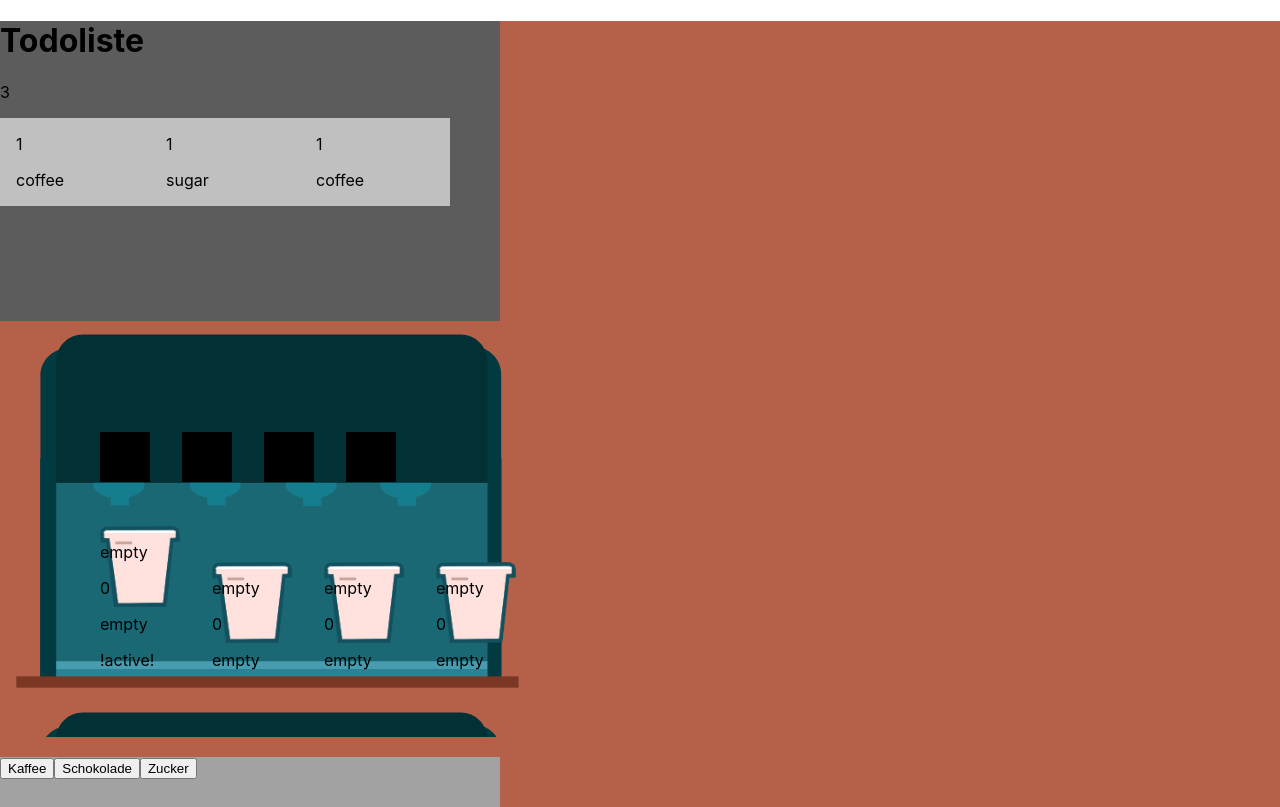
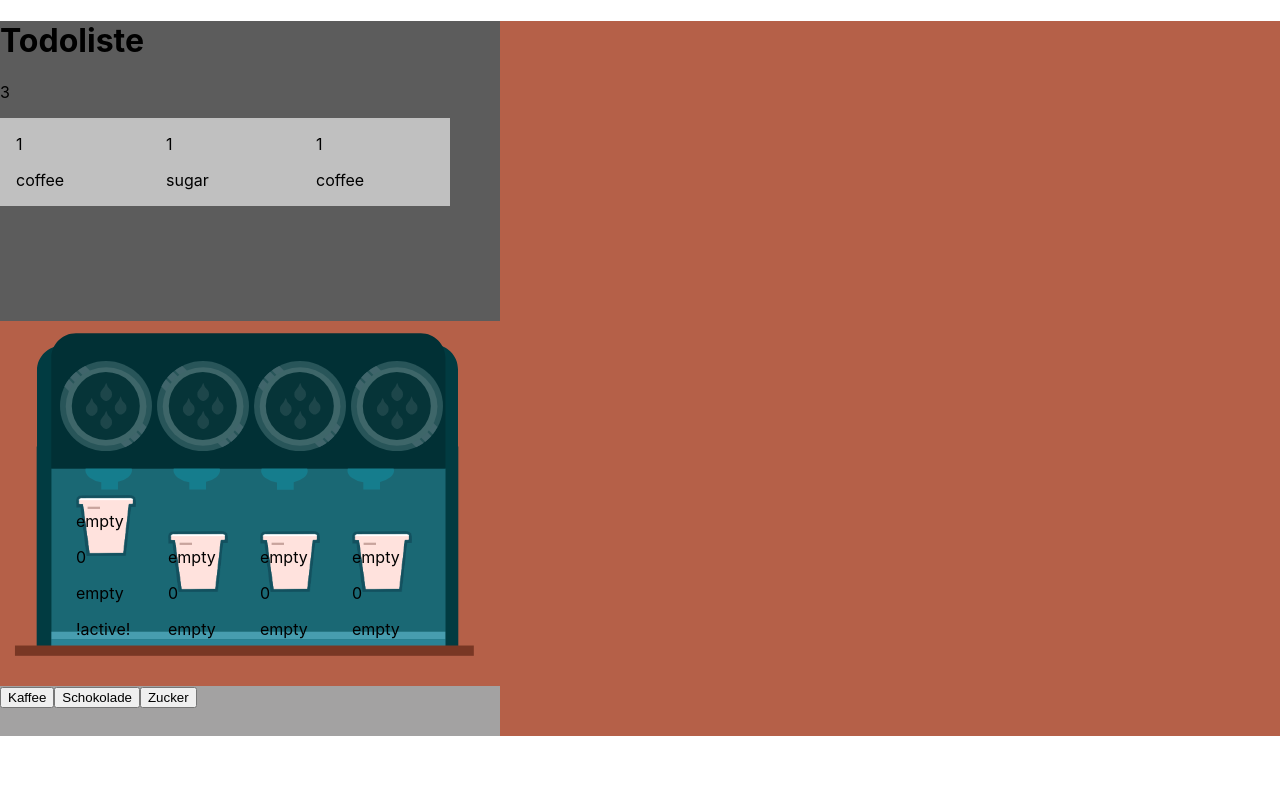
Before and after one commit to devolt5/brewing, a React (Create React App) app: page / in a window 1280 px wide. Built offline with nearby package versions, Linux system fonts and the light colour scheme.

Commit message:
Add active and inactive start buttons

```diff
--- a/src/components/Coffeemachine/Coffeemachine.css
+++ b/src/components/Coffeemachine/Coffeemachine.css
@@ -1,16 +1,16 @@
 .machine {
-  width: 450px;
+  width: 430px;
   height: 305px;
-  padding-left: 84px;
-  padding-top: 111px;
+  padding-left: 60px;
+  padding-top: 40px;
   background-image: url("../../assets/machine.svg");
   background-size: contain;
 }
 
 .startButton {
   display: inline-block;
-  width: 50px;
-  height: 50px;
-  background-color: black;
-  margin: 0 1rem;
+  width: 92px;
+  height: 90px;
+  background-size: cover;
+  margin-right: 5px;
 }
--- a/src/components/Coffeemachine/Coffeemachine.jsx
+++ b/src/components/Coffeemachine/Coffeemachine.jsx
@@ -1,6 +1,8 @@
 import React from "react";
 import Cup from "./Cup/Cup";
 import "./Coffeemachine.css";
+import button_active from "../../assets/button_active.svg";
+import button_inactive from "../../assets/button_inactive.svg";
 
 export default function Coffeemachine({ cups, activeCup, handleCupButton }) {
   //controls the filling of cups
@@ -14,8 +16,12 @@ export default function Coffeemachine({ cups, activeCup, handleCupButton }) {
     return null;
   };
 
-  const buttonStyle = {
-    backgroundColor: "green"
+  const runningStyle = {
+    backgroundImage: 'url("' + button_active + '")'
+  };
+
+  const idleStyle = {
+    backgroundImage: 'url("' + button_inactive + '")'
   };
 
   return (
@@ -26,7 +32,9 @@ export default function Coffeemachine({ cups, activeCup, handleCupButton }) {
           onClick={handleCupButton}
           plattformid={platformSlot.id}
           style={
-            getCupStatus(platformSlot.id) === "finished" ? buttonStyle : {}
+            getCupStatus(platformSlot.id) === "running"
+              ? runningStyle
+              : idleStyle
           }
         ></div>
       ))}
--- a/src/components/Coffeemachine/Cup/Cup.css
+++ b/src/components/Coffeemachine/Cup/Cup.css
@@ -1,9 +1,9 @@
 .cup {
   background-image: url("../../../assets/cup_small.png");
   background-repeat: no-repeat;
-  background-size: 80px;
+  background-size: 60px;
   display: inline-block;
   margin: 0 1rem;
   height: 200px;
-  width: 80px;
+  width: 60px;
 }
```
Also changed, not shown: src/assets/button_active.svg (added), src/assets/button_inactive.svg (added).
